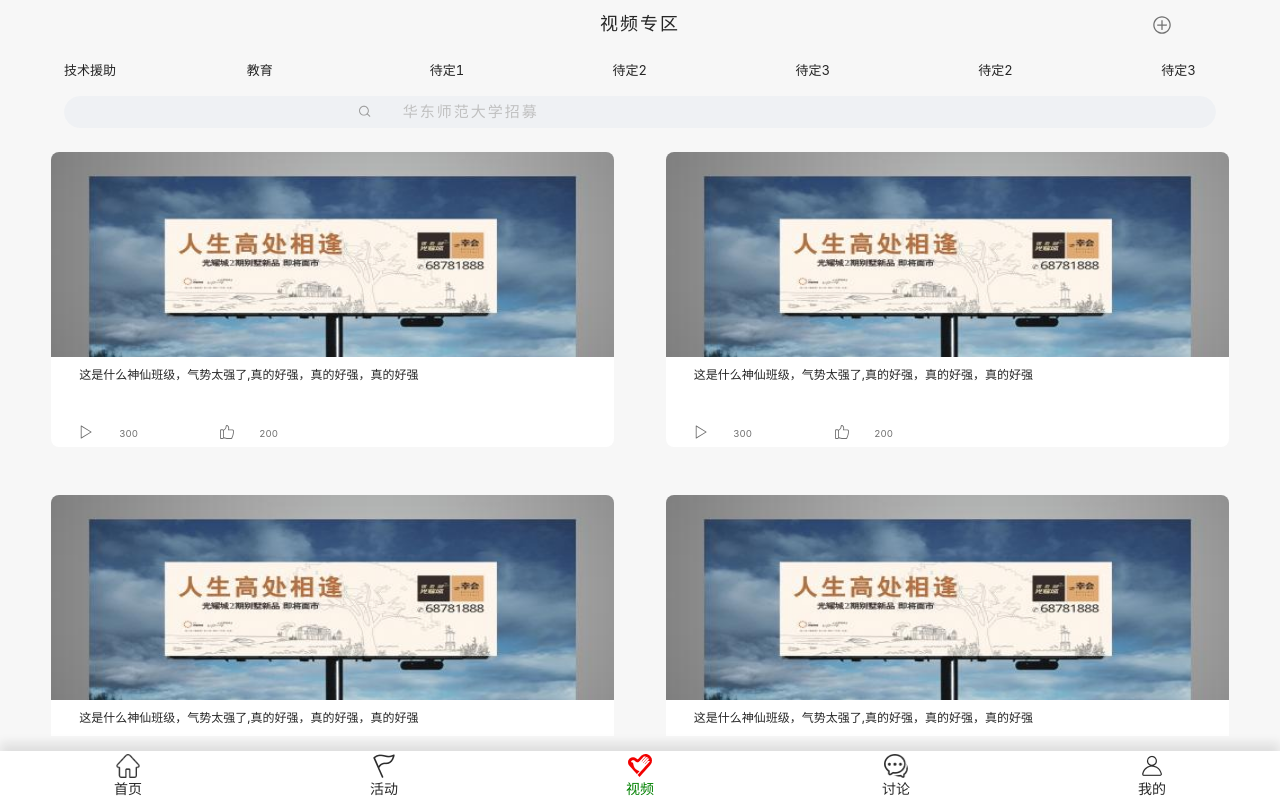
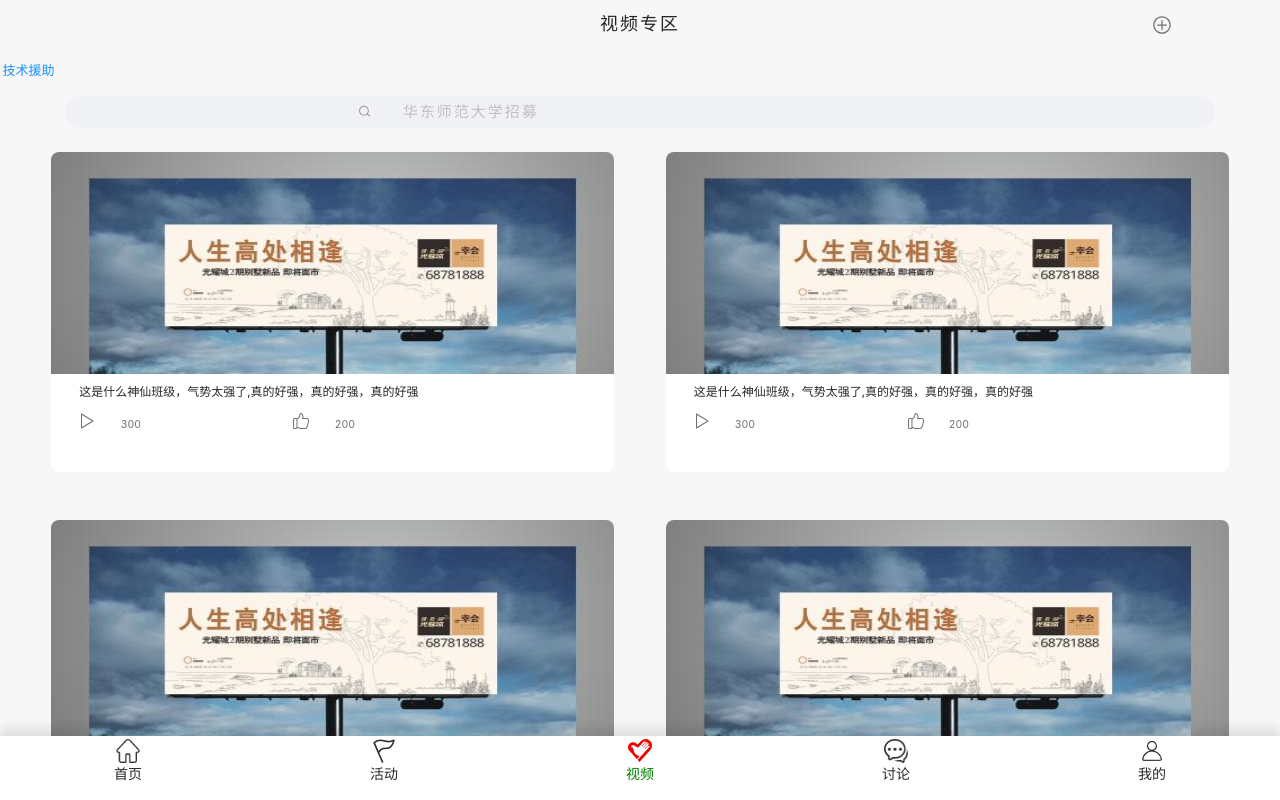
Before and after one commit to ddlong555/realvolunteer, a Vue app: page /myvideo in a window 1280 px wide. Built offline with nearby package versions, Linux system fonts and the light colour scheme; what vue-dplayer, vue-photo-preview would draw is missing.

Commit message:
风之恋人

```diff
--- a/src/components/common/tabbar/TabBar.vue
+++ b/src/components/common/tabbar/TabBar.vue
@@ -39,6 +39,7 @@ export default {
 
 <style scoped>
 .tar-bar {
+  height:8%;
   display: flex;
   background-color: #ffffff;
   position: absolute;
--- a/src/pages/discussion/dis-main.vue
+++ b/src/pages/discussion/dis-main.vue
@@ -182,11 +182,13 @@ export default {
   margin-left: 5px;
   margin-bottom: 3px;
   float: left;
+
 }
 
 .dmain-single-photo-single img {
   width: 100%;
   height: 100%;
+  object-fit: cover;
 }
 
 .dmain-single-function {
@@ -200,14 +202,13 @@ export default {
   position: relative;
   width: 30%;
   heigth: 50%;
-  left: 15%;
+  margin-left: 12%;
   top: 30%;
-
 }
 
 .dmain-single-function-single img {
-  height: 15px;
-  width: 15px;
+  height: 18px;
+  width: 18px;
   float: left;
 }
 .dmain-single-function-single div{
@@ -215,7 +216,7 @@ export default {
   position:relative;
   left:9%;
   top:-2%;
-  font-size: 12px;
+  font-size: 17px;
   -webkit-transform-origin-x: 0;
   -webkit-transform: scale(0.80);
   color: #707070;
--- a/src/pages/myvideo/content/videosingle.vue
+++ b/src/pages/myvideo/content/videosingle.vue
@@ -1,6 +1,6 @@
 <template>
   <div class="videosingle" @click="videoshow">
-    <div  class="videosingle-content" v-for="(index) in 7" :key="index" :style="{backgroundImage:'url('+src+')'}">
+    <div class="videosingle-content" v-for="(index) in 7" :key="index" :style="{backgroundImage:'url('+src+')'}">
       <div class="videosingle-content-block">
         <div class="block"></div>
         <div class="videosingle-content-block-name">
@@ -18,19 +18,115 @@
         </div>
       </div>
     </div>
+    <div class="videosingle-content" :style="{backgroundImage:'url('+src+')'}" id="abc">
+
+      <div class="videosingle-content-block" >
+        <div class="block"></div>
+        <div class="videosingle-content-block-name">
+          这是什么神仙班
+        </div>
+        <div class="videosingle-content-block-function">
+          <div class="videosingle-content-block-function-single">
+            <img src="../../../assets/image/video/run.svg">
+            <div>300</div>
+          </div>
+          <div class="videosingle-content-block-function-single">
+            <img src="../../../assets/image/discussion/good.svg">
+            <div>200</div>
+          </div>
+        </div>
+      </div>
+    </div>
+    <div class="videosingle-content" :style="{backgroundImage:'url('+src+')'}">
+
+      <div class="videosingle-content-block">
+        <div class="block"></div>
+        <div class="videosingle-content-block-name">
+          这是什么神仙班级，气势太强了,真的好强，真的好强，真的好强
+        </div>
+        <div class="videosingle-content-block-function">
+          <div class="videosingle-content-block-function-single">
+            <img src="../../../assets/image/video/run.svg">
+            <div>300</div>
+          </div>
+          <div class="videosingle-content-block-function-single">
+            <img src="../../../assets/image/discussion/good.svg">
+            <div>200</div>
+          </div>
+        </div>
+      </div>
+    </div>
+    <div class="videosingle-content" :style="{backgroundImage:'url('+src+')'}">
+
+      <div class="videosingle-content-block">
+        <div class="block"></div>
+        <div class="videosingle-content-block-name">
+          这是什么神仙班级，气势太强了,真的好强，真的好强，真的好强
+        </div>
+        <div class="videosingle-content-block-function">
+          <div class="videosingle-content-block-function-single">
+            <img src="../../../assets/image/video/run.svg">
+            <div>300</div>
+          </div>
+          <div class="videosingle-content-block-function-single">
+            <img src="../../../assets/image/discussion/good.svg">
+            <div>200</div>
+          </div>
+        </div>
+      </div>
+    </div>
+    <div class="videosingle-content" :style="{backgroundImage:'url('+src+')'}">
+
+      <div class="videosingle-content-block">
+        <div class="block"></div>
+        <div class="videosingle-content-block-name">
+          这是什么神仙班级，气势太强了,真的好强，真的好强，真的好强
+        </div>
+        <div class="videosingle-content-block-function">
+          <div class="videosingle-content-block-function-single">
+            <img src="../../../assets/image/video/run.svg">
+            <div>300</div>
+          </div>
+          <div class="videosingle-content-block-function-single">
+            <img src="../../../assets/image/discussion/good.svg">
+            <div>200</div>
+          </div>
+        </div>
+      </div>
+    </div>
+    <div class="videosingle-content" :style="{backgroundImage:'url('+src+')'}">
+      <div class="videosingle-content-block">
+        <div class="block"></div>
+        <div class="videosingle-content-block-name">
+          这是什么神仙班级，气势太强了,真的好强，真的好强，真的好强
+        </div>
+        <div class="videosingle-content-block-function">
+          <div class="videosingle-content-block-function-single">
+            <img src="../../../assets/image/video/run.svg">
+            <div>300</div>
+          </div>
+          <div class="videosingle-content-block-function-single">
+            <img src="../../../assets/image/discussion/good.svg">
+            <div>200</div>
+          </div>
+        </div>
+      </div>
+    </div>
+
+
   </div>
 </template>
 
 <script>
 export default {
   name: "videosingle",
-  data(){
+  data() {
     return {
-      src:require("../../../assets/image/test/a.jpg")
+      src: require("../../../assets/image/test/a.jpg")
     }
   },
-  methods:{
-    videoshow(){
+  methods: {
+    videoshow() {
       this.$router.push('/videoshow')
     }
   }
@@ -47,18 +143,19 @@ export default {
 </script>
 
 <style scoped>
-.videosingle{
+.videosingle {
   position: absolute;
-  top:5%;
-  width:100%;
-  height:95%;
+  top: 5%;
+  width: 100%;
+  height: 95%;
 }
-.videosingle-content{
+
+.videosingle-content {
   position: relative;
-  width:44%;
-  height:48%;
-  top:4%;
-  left:4%;
+  width: 44%;
+  height: 52%;
+  top: 4%;
+  left: 4%;
   margin-right: 4%;
   margin-bottom: 4%;
   float: left;
@@ -66,53 +163,60 @@ export default {
   background-color: white;
   background-size: 100% 100%;
 }
-.videosingle-content-block{
+
+.videosingle-content-block {
   position: absolute;
-  width:100%;
-  height:31%;
-  top:70%;
+  width: 100%;
+  height: 31%;
+  top: 70%;
   background-color: white;
   border-radius: 8px;
 }
-.block{
-  width:100%;
-  height:10%;
+
+.block {
+  width: 100%;
+  height: 10%;
   position: relative;
   background-color: white;
 }
-.videosingle-content-block-name{
+
+.videosingle-content-block-name {
   /*background-color: black;*/
-  position: absolute;
-  width:90%;
-  height:52px;
+  position: relative;
+  width: 90%;
+  height: auto;
   font-size: 12px;
   left: 5%;
   overflow: hidden;
 }
-.videosingle-content-block-function{
+
+.videosingle-content-block-function {
   position: relative;
   display: flex;
   width: 100%;
-  height: 35%;
-  top:51%;
+  height: 25%;
 }
-.videosingle-content-block-function-single{
+
+.videosingle-content-block-function-single {
   position: relative;
   width: 25%;
   heigth: 50%;
-  left: 5%;
+  margin-right: 8%;
+  margin-left: 5%;
   top: 42%;
 }
-.videosingle-content-block-function-single img{
+
+.videosingle-content-block-function-single img {
   float: left;
-  height:14px;
-  width: 14px;
+  height: 16px;
+  width: 16px;
 }
-.videosingle-content-block-function-single div{
-  position:relative;
-  left:20%;
-  top:0%;
-  font-size: 12px;
+
+.videosingle-content-block-function-single div {
+  position: relative;
+  left: 20%;
+  top: 8%;
+  font-size: 13px;
   -webkit-transform-origin-x: 0;
   -webkit-transform: scale(0.80);
   color: #707070;
--- a/src/pages/myvideo/content/videotop.vue
+++ b/src/pages/myvideo/content/videotop.vue
@@ -9,7 +9,7 @@
       </div>
     </div>
     <div class="videotop-children">
-      <div class="list" v-for="(item, index) in nav"  :key="index" >{{item}}</div>
+      <a href="#abc"><div class="list" v-for="(item, index) in nav"  :key="index" >{{item}}</div></a>
     </div>
   </div>
 </template>
--- a/src/pages/upload/sendVideo.vue
+++ b/src/pages/upload/sendVideo.vue
@@ -57,7 +57,7 @@
     />
     <div class="sendBtn">
       <van-button type="info" round @click="send">发 布</van-button>
-      <van-button type="info" round plain>存草稿</van-button>
+<!--      <van-button type="info" round plain>存草稿</van-button>-->
     </div>
   </div>
 </template>
@@ -106,7 +106,18 @@ export default {
     saveTag() {
       this.tagShow = false;
     },
-    send() {},
+  //   send() {
+  //     this.$axios.post('/user', {
+  //       firstName: 'Fred',
+  //       lastName: 'Flintstone'
+  //     })
+  //         .then(function (response) {
+  //           console.log(response);
+  //         })
+  //         .catch(function (error) {
+  //           console.log(error);
+  //         });
+  //   },
   },
 };
 </script>
--- a/vue.config.js
+++ b/vue.config.js
@@ -27,7 +27,7 @@
 
 module.exports = {
     devServer: {
-        host: "192.168.2.153",
+        host: "172.30.215.131",
         port: 8080  //配置端口
     }
 }
```
Lines whose indentation alone changed are shown as unchanged.
